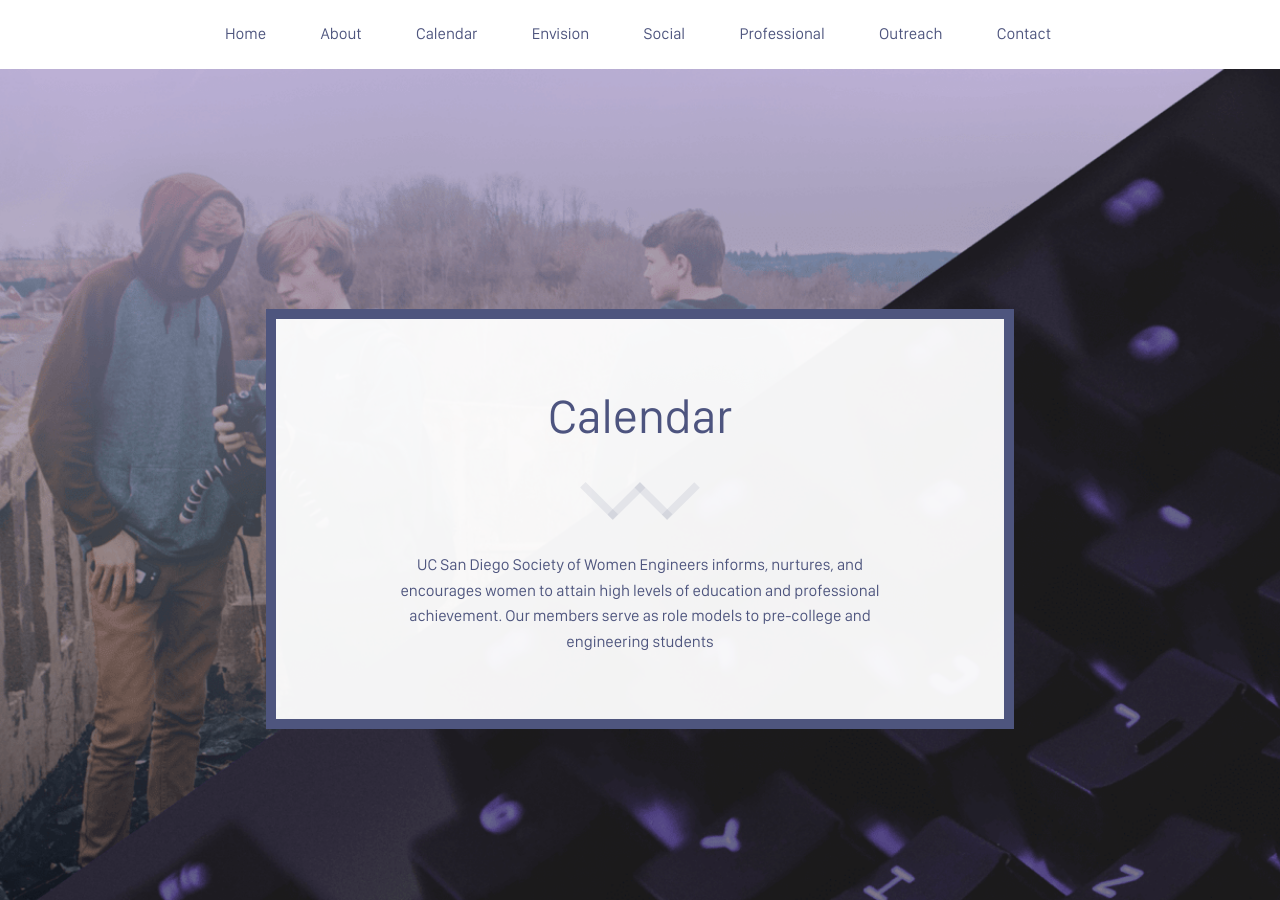
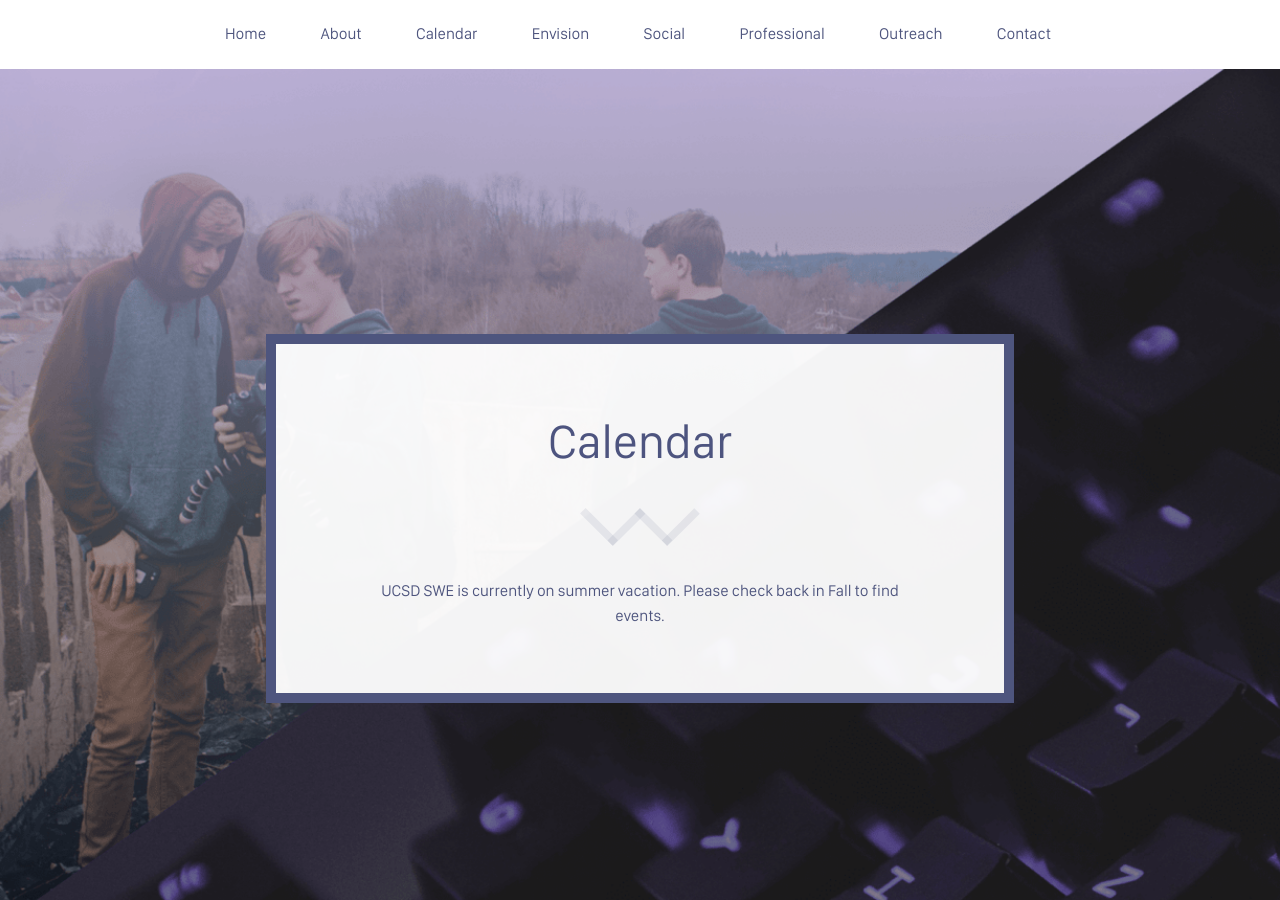
Before and after one commit to sweucsd/swe-website-old, a Jekyll site: the page built from calendar.markdown, in a window 1280 px wide and 900 px high. Built offline with Jekyll 4.4.1, drawn with Linux system fonts in a browser that asks for light colours; comment, search, counter and statistics services are not loaded.

Commit message:
Updated Calendar

```diff
--- a/calendar.markdown
+++ b/calendar.markdown
@@ -2,9 +2,10 @@
 title: Calendar
 date: 2017-06-28 22:41:00 Z
 position: 2
-intro: UC San Diego Society of Women Engineers informs, nurtures, and encourages women
-  to attain high levels of education and professional achievement. Our members serve
-  as role models to pre-college and engineering students
+intro: 'UCSD SWE is currently on summer vacation. Please check back in Fall to find
+  events.
+
+'
 subtitle: SWE Calendar
 calendar_embed_code: '<iframe src="https://calendar.google.com/calendar/embed?src=1b5i3qq7odvdd3i51q2engjpfo%40group.calendar.google.com&ctz=America/Los_Angeles"
   style="border: 0" width="800" height="600" frameborder="0" scrolling="no"></iframe>'
```
